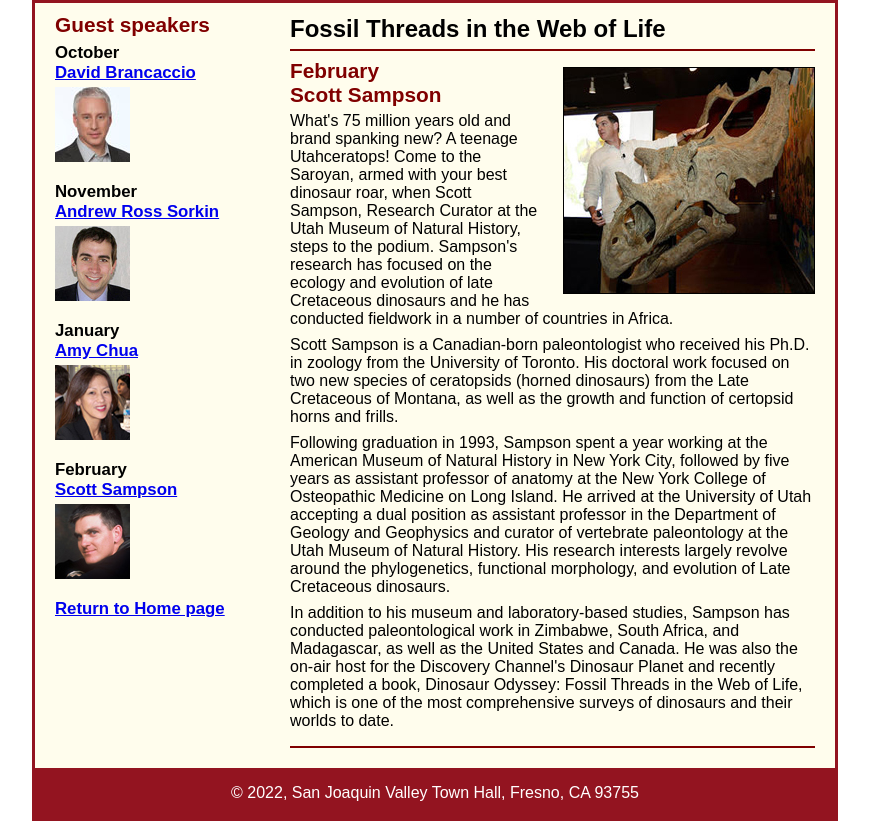
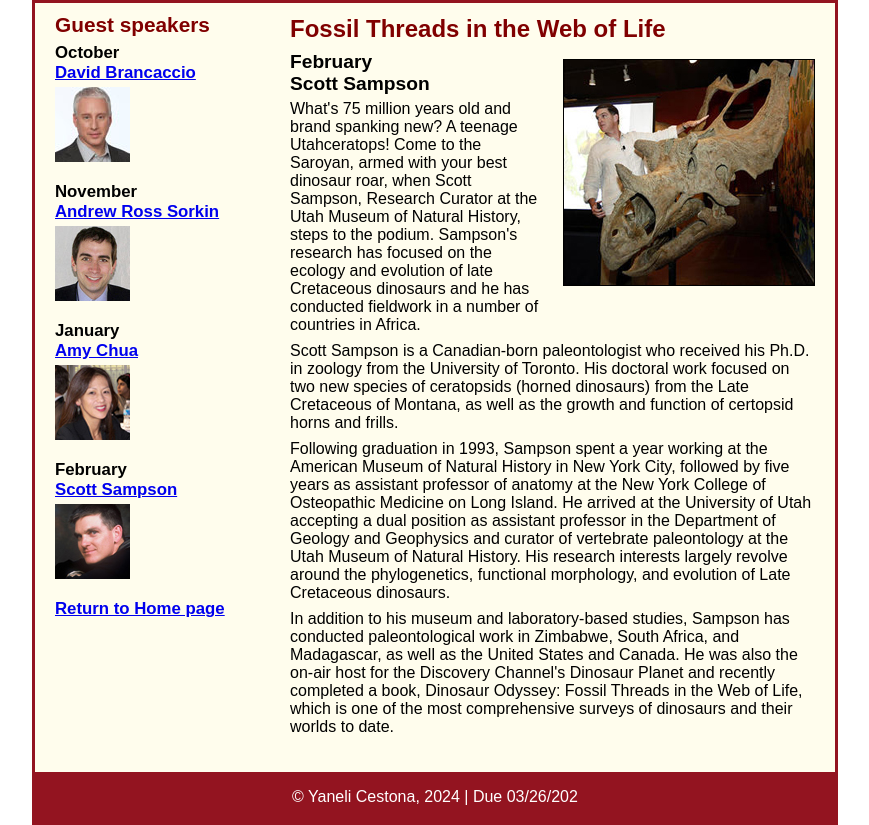
Before and after one commit to yaneliii/A08, a plain HTML site: page speakers/c6_sampson.html in a window 1280 px wide. Shown: the part 120-945 px from the top of the page, without its empty margins (205-1074 px from the left). Drawn offline with Linux system fonts and the light colour scheme.

Commit message:
Task: completed exercise 6-2 (speaker page)

```diff
--- a/speakers/c6_sampson.html
+++ b/speakers/c6_sampson.html
@@ -58,7 +58,7 @@
 		</aside>
 	</main>
 	<footer>
-		<p>&copy; 2022, San Joaquin Valley Town Hall, Fresno, CA 93755</p>
+		<p>&copy; Yaneli Cestona, 2024 | Due 03/26/202</p>
 	</footer>
 </body>
 </html>
--- a/styles/c6_main.css
+++ b/styles/c6_main.css
@@ -102,7 +102,7 @@ article h3 {
 }
 article img {
 	float: right;
-	margin: .5em 0 1em 1em;
+	margin: .5em 0 2em 1em;
 	padding: 0;
 	border: 1px solid black;
 }
--- a/styles/c6_speaker.css
+++ b/styles/c6_speaker.css
@@ -52,13 +52,14 @@ section {
 	padding: 0 20px 20px 20px;
 }
 section h1 {
+	color: #800000;
 	font-size: 150%;
-	padding: .5em 0 .25em 0;
+	padding: .5em 0 0 0;
 	margin: 0;
 }
 section h2 {
-	color: #800000;
-	font-size: 130%;
+	color: black;
+	font-size: 120%;
 	padding: .5em 0 .25em 0;
 }
 section p {
@@ -78,8 +79,6 @@ section li {
 /* the styles for the article */
 article {
 	padding: .5em 0;
-	border-top: 2px solid #800000;
-	border-bottom: 2px solid #800000;
 }
 article h2 {
 	padding-top: 0;
@@ -90,7 +89,7 @@ article h3 {
 }
 article img {
 	float: right;
-	margin: .5em 0 1em 1em;
+	margin: .5em 0 2em 1em;
 	border: 1px solid black;
 }
 
```
Also changed, not shown: index.html (+1 -1 lines).
